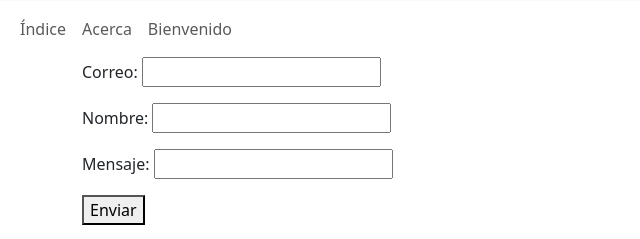
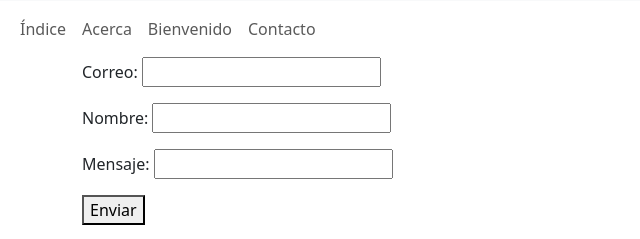
Before and after one commit to EniDev911/onlyflans, a Django app: page /contacto in a window 1280 px wide. Shown: the part 295-534 px from the top of the page, without its empty margins (0-640 px from the left). Run offline with Django 3.2, Linux system fonts and the light colour scheme.

Commit message:
change: add link contact

```diff
--- a/web/templates/includes/navbar.html
+++ b/web/templates/includes/navbar.html
@@ -8,6 +8,7 @@
         <a class="nav-link" aria-current="page" href="{% url "indice" %}">Índice</a>
         <a class="nav-link" href="{% url "acerca" %}">Acerca</a>
         <a class="nav-link" href="{% url "bienvenido" %}">Bienvenido</a>
+        <a class="nav-link" href="{% url "contacto" %}">Contacto</a>
       </div>
     </div>
   </div>
```
